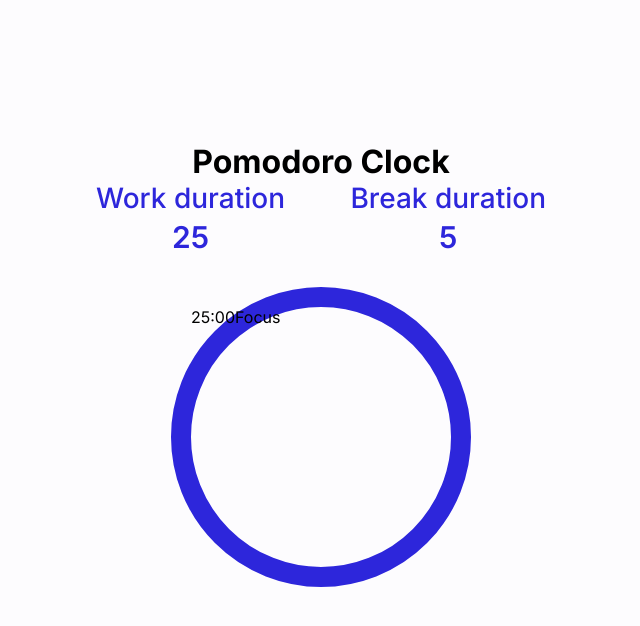
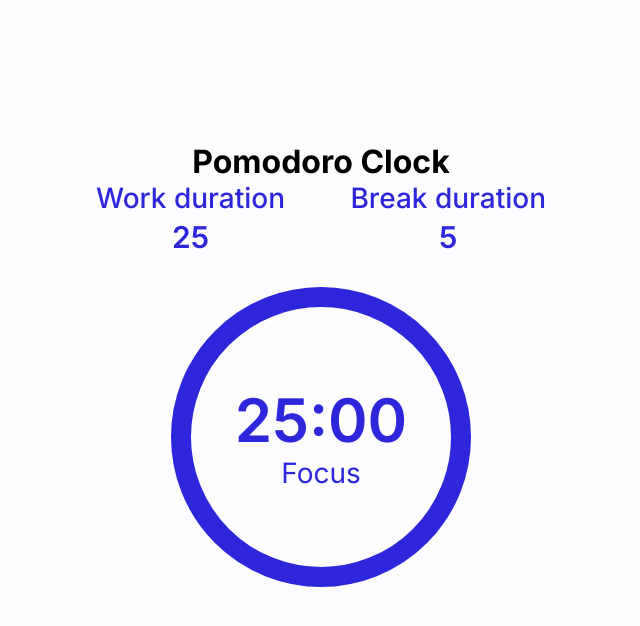
Before and after one commit to sepidsoroush/Pomodoro-Clock-React, a React (Create React App) app: page / in a window 1280 px wide. Shown: the top 626 px of the page, without its empty margins (319-959 px from the left). Built offline with nearby package versions, Linux system fonts and the light colour scheme; some icons are missing.

Commit message:
add style to clock in CSS

```diff
--- a/src/App.css
+++ b/src/App.css
@@ -63,4 +63,16 @@
     border-radius: 50%;
     height: 300px;
     width: 300px;
+    display: flex;
+    justify-content: center;
+    align-items: center;
+    flex-direction: column;
+    color: var(--side-light);
 }
+#time-left{
+    font-size: 60px;
+    font-weight: 600;
+}
+#timer-label{
+    font-size: 28px;
+}
--- a/src/App.js
+++ b/src/App.js
@@ -22,10 +22,8 @@ function App() {
         </div>
       </div>
       <div className="clock">
-        <div className='clock-container'>
           <span id='time-left'>25:00</span>
           <span id='timer-label'>Focus</span>
-        </div>
       </div>
       <div className="button-container">
         <button id='start_stop' className='button-border'><PlayerPlay className='btn'/></button>
```
